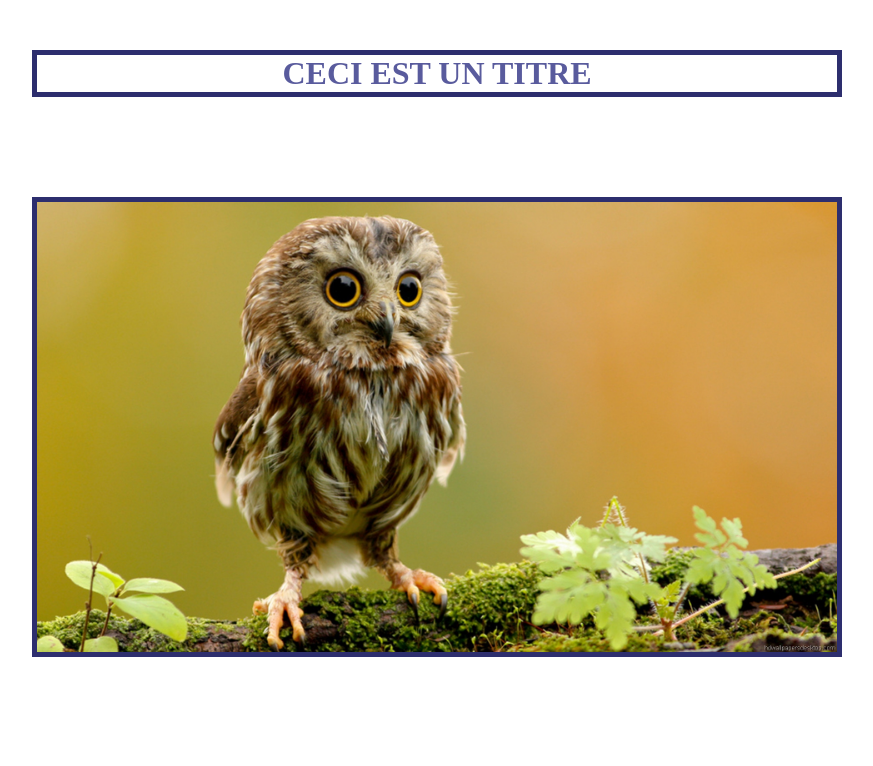
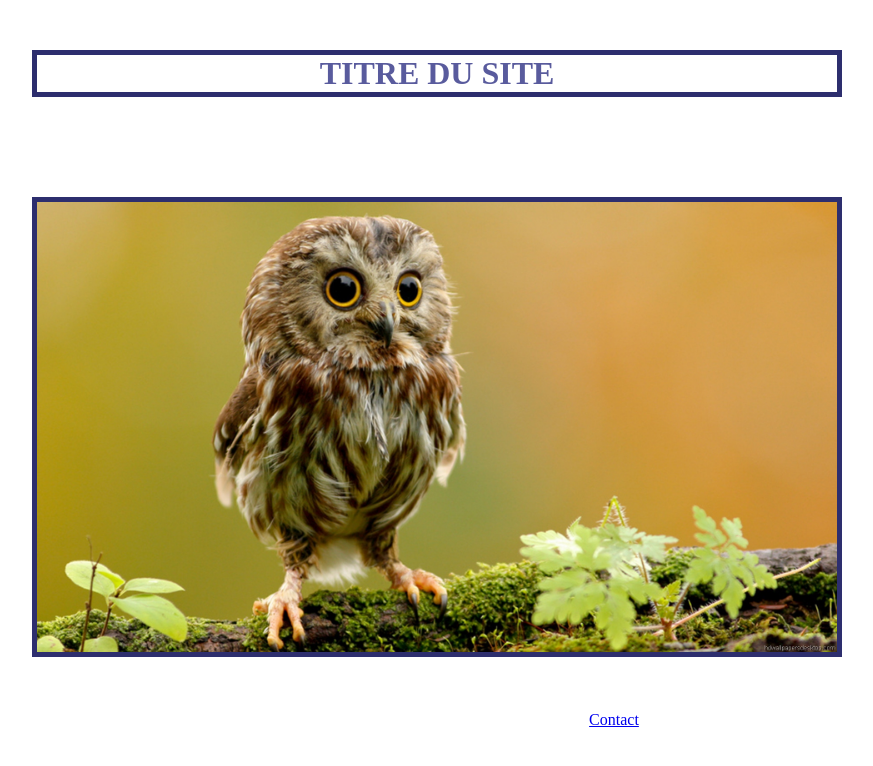
Before and after one commit to jean-philippeG/exercicedetest, a plain HTML site: page index.html in a window 1280 px wide. Shown: the whole page, without its empty margins (26-899 px from the left). Drawn offline with Linux system fonts and the light colour scheme.

Commit message:
Ajout de liens entre la page index.html et la page contact.html

```diff
--- a/index.html
+++ b/index.html
@@ -5,14 +5,17 @@
         <meta name="viewport" content="width=device-width, initial-scale=1.0">
         <meta http-equiv="X-UA-Compatible" content="ie=edge">
         <link rel="stylesheet" href="styles.css">
-        <title>exercicedetest</title>
+        <title>Exercice - Page principale</title>
     </head>
     <body>
         <div>
-            <h1 class="title">CECI EST UN TITRE</h1>
+            <h1 class="title">TITRE DU SITE</h1>
         </div>
         <div>
             <img class="bird" src="images/oiseau.jpg" alt="Image d'un oiseau">
         </div>
+        <div class="link" >
+            <a href="contact.html">Contact</a>
+        </div>
     </body>
 </html>
--- a/styles.css
+++ b/styles.css
@@ -12,3 +12,7 @@
     height: 450px;
     margin: 50px;
 }
+
+.link{
+    text-align: center;
+}
```
Also changed, not shown: contact.html (+3 -0 lines).
